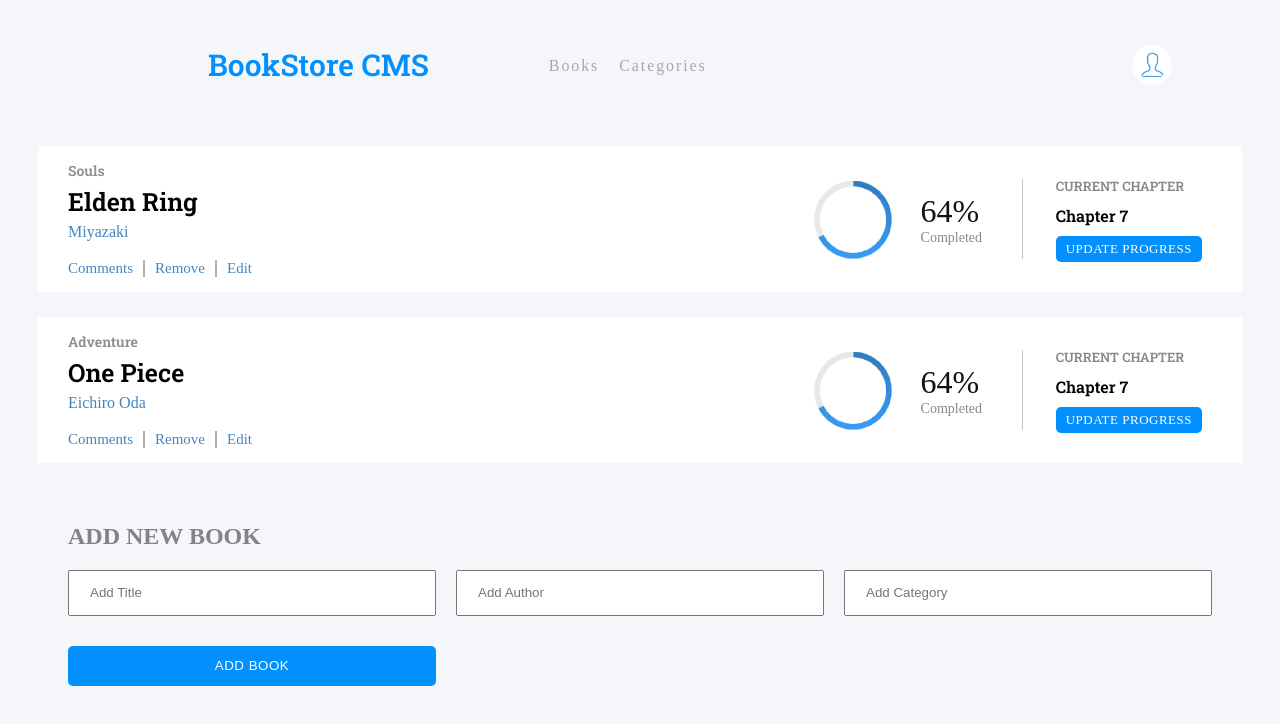
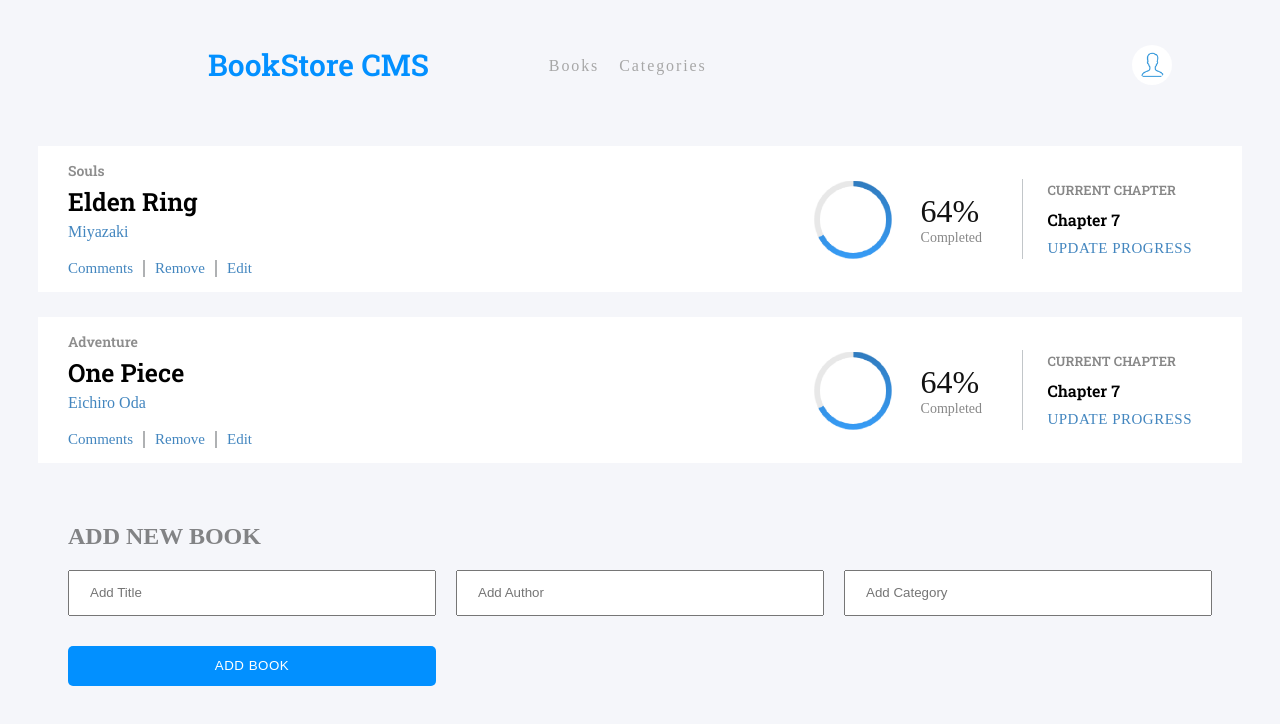
Before and after one commit to rex-9/Bookstore, a React (Create React App) app: page / in a window 1280 px wide. Shown: the top 724 px of the page. Built offline with nearby package versions, Linux system fonts and the light colour scheme; no server answers.

Commit message:
fixed stylelint

```diff
--- a/src/App.css
+++ b/src/App.css
@@ -70,8 +70,21 @@
   border: none;
 }
 
-input,
-#addBook button {
+.progress button {
+  padding: 5px 10px 5px 10px;
+  letter-spacing: 0.5px;
+  color: #fff;
+  font-family: 'RobotoSlab-Thin', serif;
+  font-size: 0.813rem;
+  font-weight: 300;
+  background-color: #0290ff;
+  border: none;
+  border-radius: 5px;
+  text-transform: uppercase;
+  margin-top: 10px;
+}
+
+input {
   height: 40px;
   padding-left: 20px;
 }
@@ -125,7 +138,7 @@
 }
 
 .completed {
-  font-family: 'Montserrat';
+  font-family: 'Montserrat', serif;
   font-size: 0.875rem;
   color: #121212;
   opacity: 0.5;
@@ -140,27 +153,13 @@
   margin-bottom: 10px;
 }
 
-.progress button {
-  padding: 5px 10px 5px 10px;
-  letter-spacing: 0.5px;
-  color: #fff;
-  font-family: 'RobotoSlab-Thin';
-  font-size: 0.813rem;
-  font-weight: 300;
-  background-color: #0290ff;
-  border: none;
-  border-radius: 5px;
-  text-transform: uppercase;
-  margin-top: 10px;
-}
-
 #addBook {
   padding: 15px 30px 15px 30px;
   margin: 25px 30px 25px 30px;
 }
 
 #addBook h2 {
-  font-family: Montserrat;
+  font-family: 'Montserrat', serif;
   font-weight: bold;
   text-transform: uppercase;
   color: #121212;
@@ -177,6 +176,7 @@
 }
 
 #addBook button {
+  height: 40px;
   padding: 5px 10px 5px 10px;
   letter-spacing: 0.5px;
   color: #fff;
```
